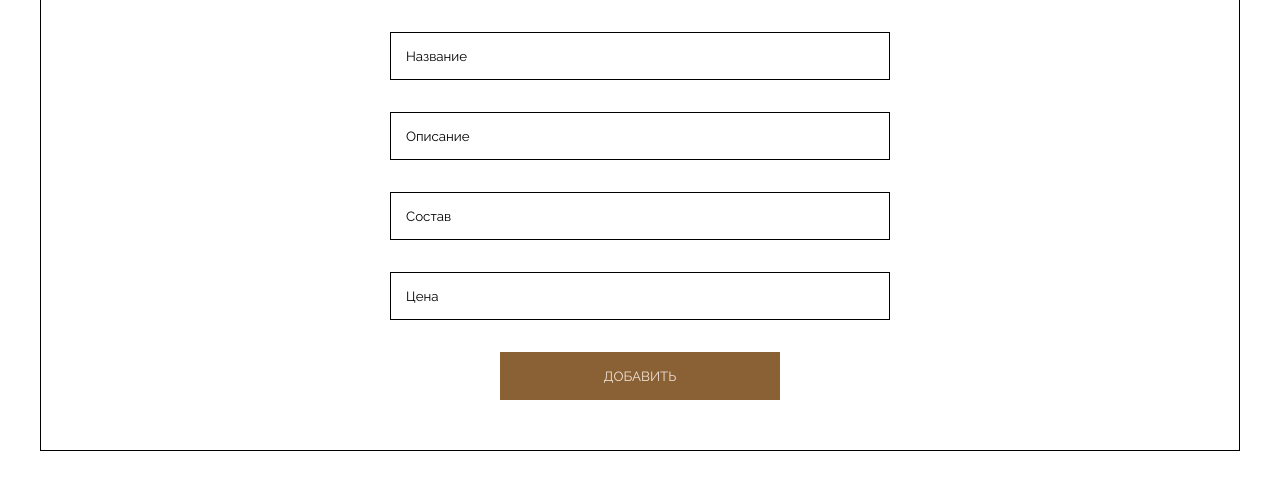
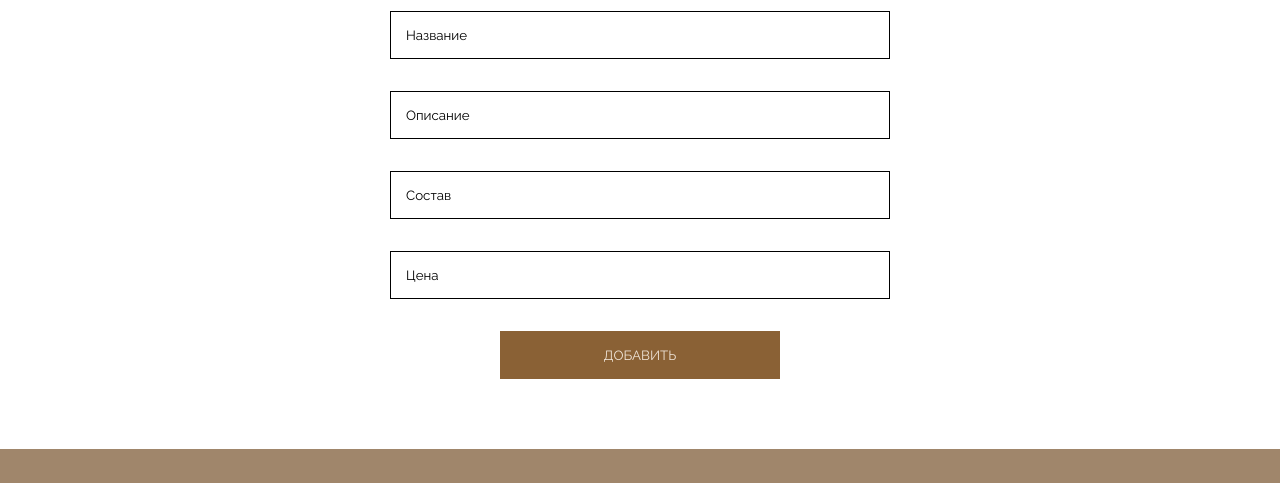
Before and after one commit to Ilmirkaa/the-wash, a plain HTML site: page add.html in a window 1280 px wide. Shown: the part 303-786 px from the top of the page. Drawn offline with Linux system fonts and the light colour scheme; a web font is replaced by a local one.

Commit message:
commit the_wash

```diff
--- a/assets/css/edit.css
+++ b/assets/css/edit.css
@@ -61,12 +61,7 @@ nav a:hover {
     margin: 0 auto;
 }
 
-.vhod_border {
-    border: 1px solid #000;
-    padding-top: 20px;
-    padding-bottom: 50px;
 
-}
 
 .vhod h2 {
     color: rgba(0, 0, 0, 0.76);
--- a/assets/css/reg.css
+++ b/assets/css/reg.css
@@ -61,12 +61,6 @@ nav a:hover {
     margin: 0 auto;
 }
 
-.vhod_border {
-    border: 1px solid #000;
-    padding-top: 50px;
-    padding-bottom: 50px;
-
-}
 
 .vhod h2 {
     color: rgba(0, 0, 0, 0.76);
--- a/assets/css/sign_in.css
+++ b/assets/css/sign_in.css
@@ -61,12 +61,7 @@ nav a:hover {
     margin: 0 auto;
 }
 
-.vhod_border {
-    border: 1px solid #000;
-    padding-top: 50px;
-    padding-bottom: 50px;
 
-}
 
 .vhod h2 {
     color: rgba(0, 0, 0, 0.76);
```
